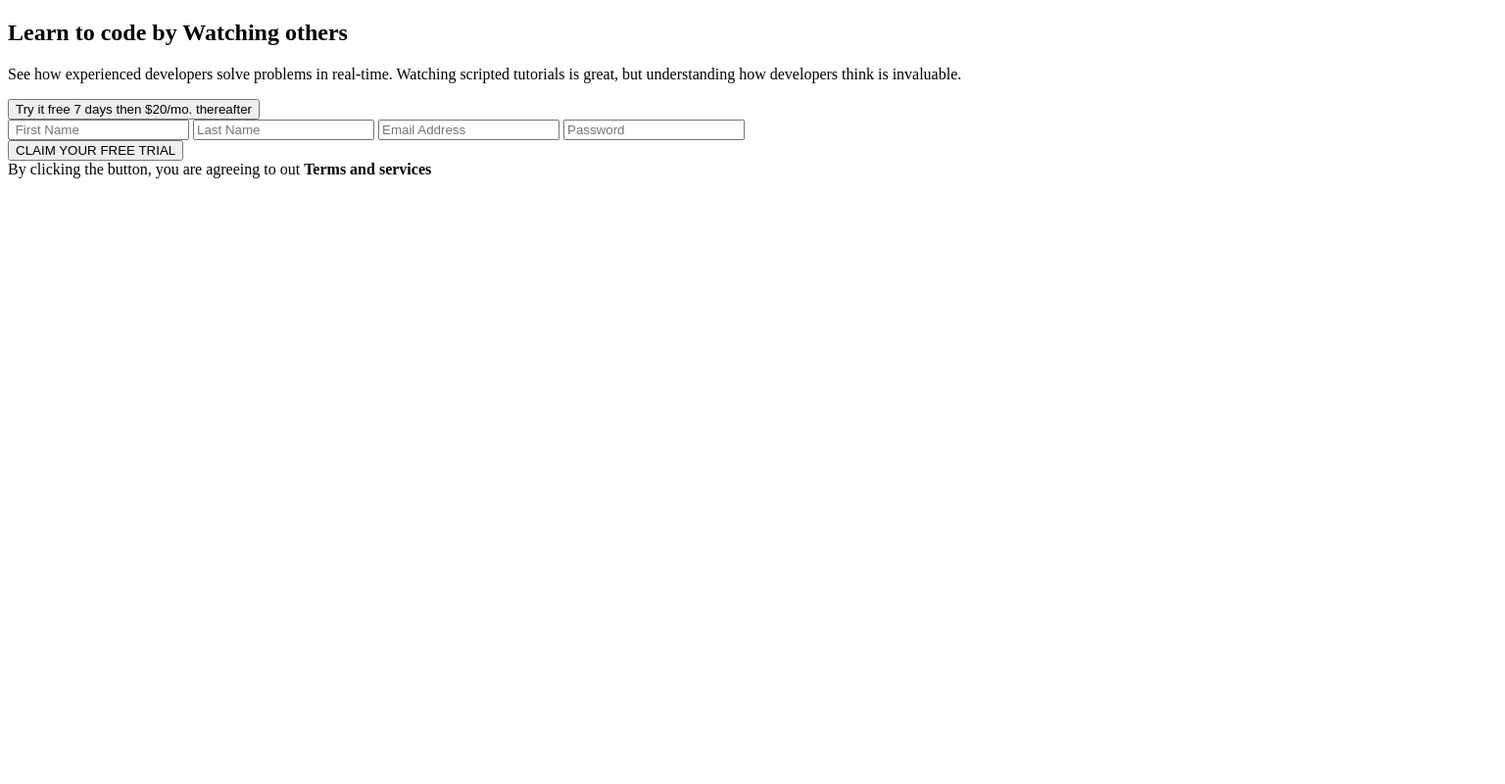
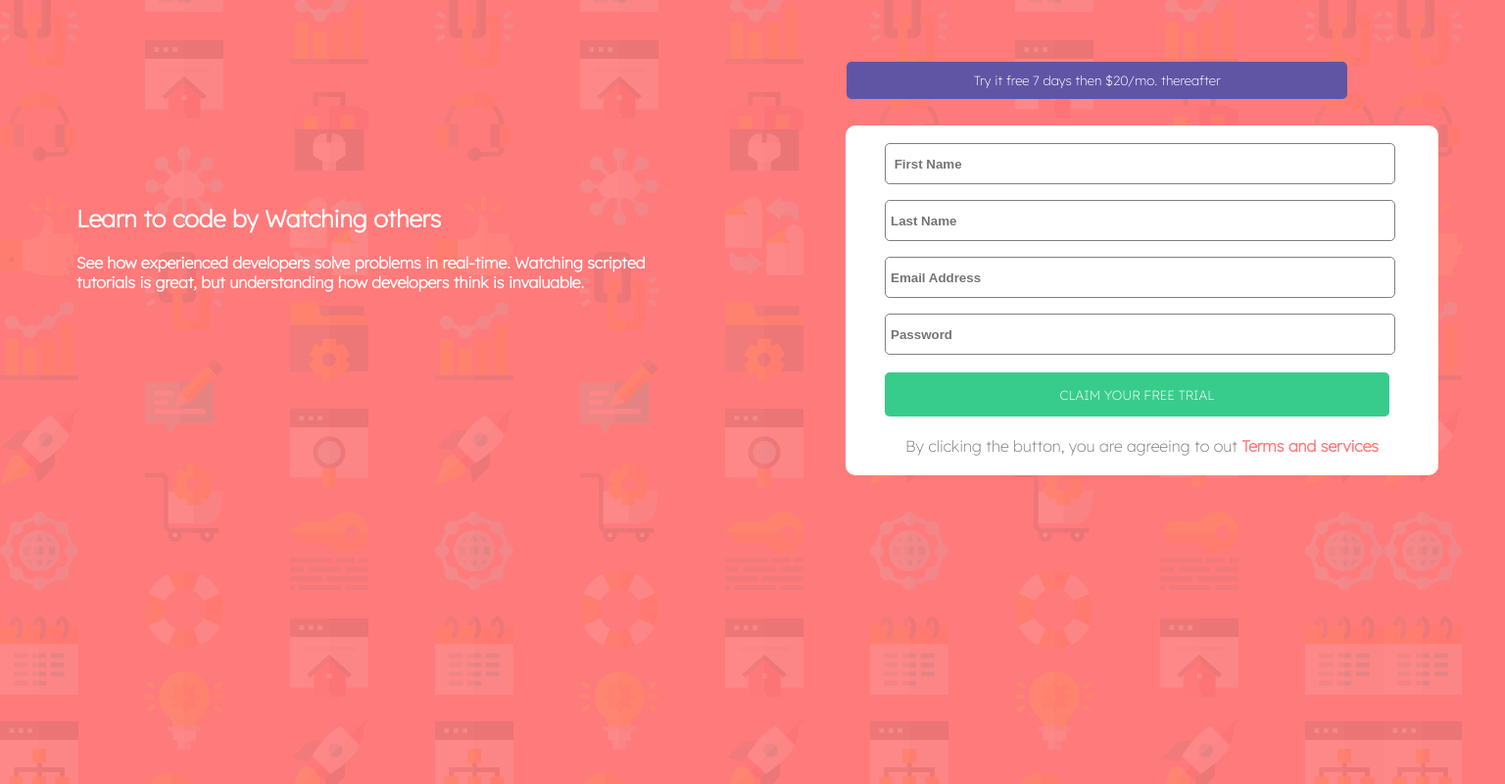
Before and after one commit to nurudeen2432/repo2, a plain HTML site: page index.html in a window 1536 px wide. Shown: the whole page at 98% size. Drawn offline with Linux system fonts and the light colour scheme.

Commit message:
newchange

```diff
--- a/style.css
+++ b/style.css
@@ -68,6 +68,85 @@
 
 @media screen and (min-width:1440px){
 
+body{
+font-family: 'Lexend Deca', sans-serif;
+    background: hsl(0, 100%, 74%);
+    background-image: url('bg-intro-desktop.png');
+    display: grid;
+    grid-template-columns: 1fr 1fr;
+    grid-gap: 70px;
+    grid-auto-rows: minmax(300px, auto);
+    overflow-y: hidden;
+}
+
+
+.col{
+    color: #fff;
+    font-weight: 700;
+    margin: 200px 70px;
+}
+.col-1{
+    margin: 150px 50px;
+
+}
+.button{
+    left:463px;
+    bottom: 435px;
+
+    position: relative;
+    float: right;
+}
+.form{
+    margin: 120px 60px;
+    background: #fff;
+    border-radius: 10px;
+    padding: 10px 10px;
+
+}
+#name{
+    font-weight: bold;
+        border-radius: 5px;
+        height: 30px;
+        padding: 5px 5px;
+        margin: 8px 30px;
+        width: 87%;
+        border: 1px solid grey;
+}
+.claim{
+            background-color: hsl(154, 59%, 51%);
+                margin: 10px 30px;
+                width: 88%;
+                height: 45px;
+                color: #fff;
+                font-family: 'Lexend Deca',
+                    sans-serif;
+                border: 0;
+                border-radius: 5px;
+}
+#b {
+    color: hsl(0, 100%, 74%);
+}
+
+.txt {
+    color: grey;
+    text-align: center;
+    padding: 10px 15px;
+}
+
+
+        .button>button {
+            font-family: 'Lexend Deca',
+                sans-serif;
+            color: #fff;
+            padding: 5px 40px;
+            height: 38px;
+            width: 154%;
+            border: 0;
+            text-align: center;
+            background-color: hsl(248, 32%, 49%);
+            border-radius: 5px;
+        }
+}
 /*body{
 font-family: 'Lexend Deca', sans-serif;
     background: hsl(0, 100%, 74%);
@@ -147,7 +226,7 @@ font-family: 'Lexend Deca', sans-serif;
             border-radius: 5px;
         }
 
-}
+
 
 
 
```
